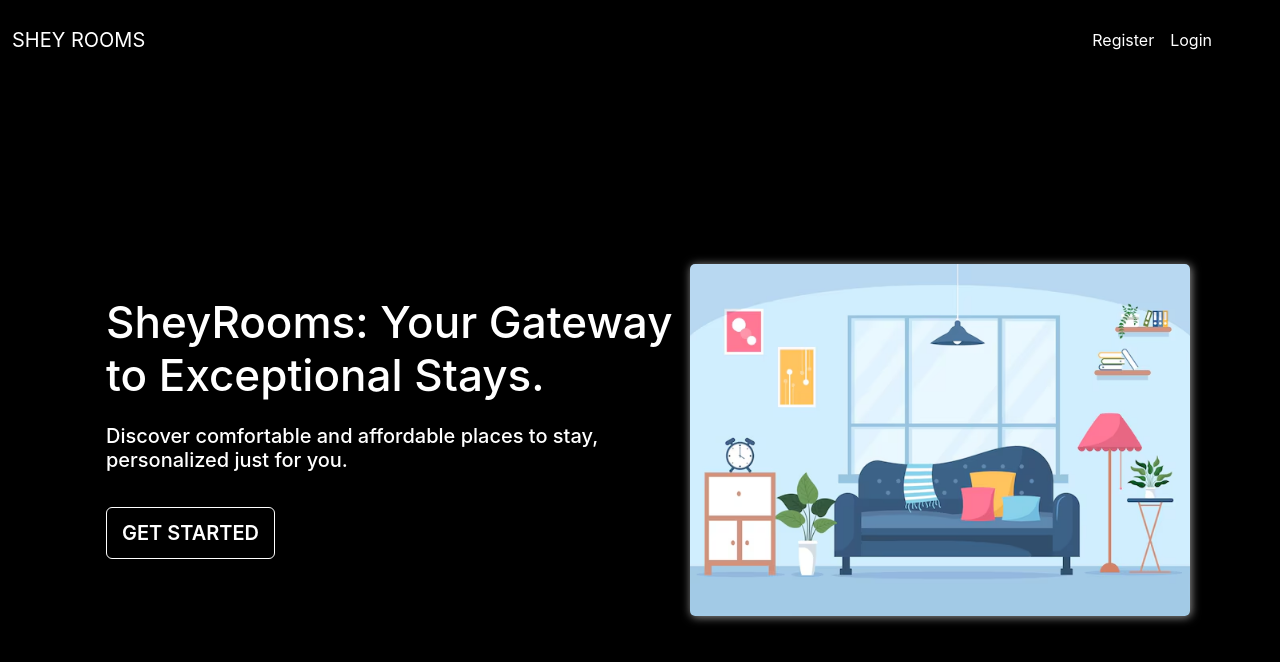
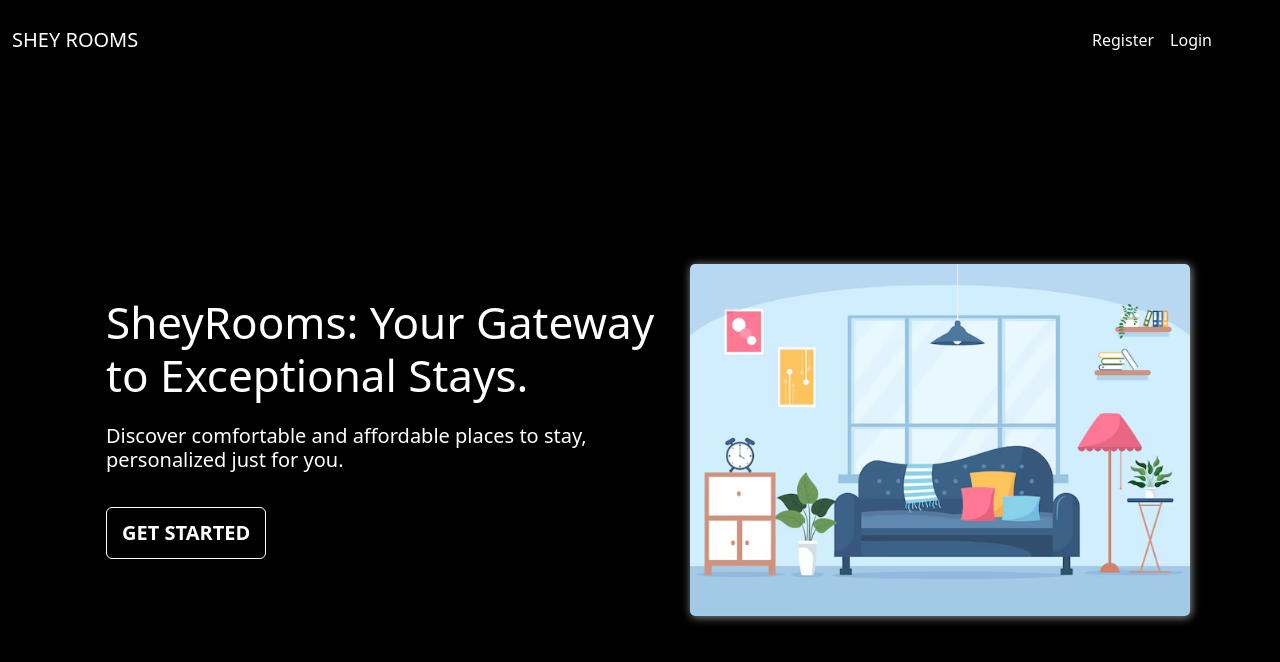
Before and after one commit to ZAINKHAN25/SheyRooms, a React (Create React App) app in the folder client/: page / in a window 1280 px wide. Shown: the top 662 px of the page. Built offline with nearby package versions, Linux system fonts and the light colour scheme.

Commit message:
Removing unnecessary Code from css file

```diff
--- a/client/src/index.css
+++ b/client/src/index.css
@@ -1,17 +1,7 @@
 body {
   margin: 0;
-  font-family: -apple-system, BlinkMacSystemFont, 'Segoe UI', 'Roboto', 'Oxygen',
-    'Ubuntu', 'Cantarell', 'Fira Sans', 'Droid Sans', 'Helvetica Neue',
-    sans-serif;
-  -webkit-font-smoothing: antialiased;
-  -moz-osx-font-smoothing: grayscale;
   width: 100vw;
   overflow-x: hidden !important;
-}
-
-code {
-  font-family: source-code-pro, Menlo, Monaco, Consolas, 'Courier New',
-    monospace;
 }
 
 nav {
@@ -57,7 +47,6 @@
 }
 
 .room {
-  /* border: 1px solid black; */
   box-shadow: 2px 2px 10px rgba(0, 0, 0, 0.1);
   padding: 1rem;
   margin: 15px auto;
```
